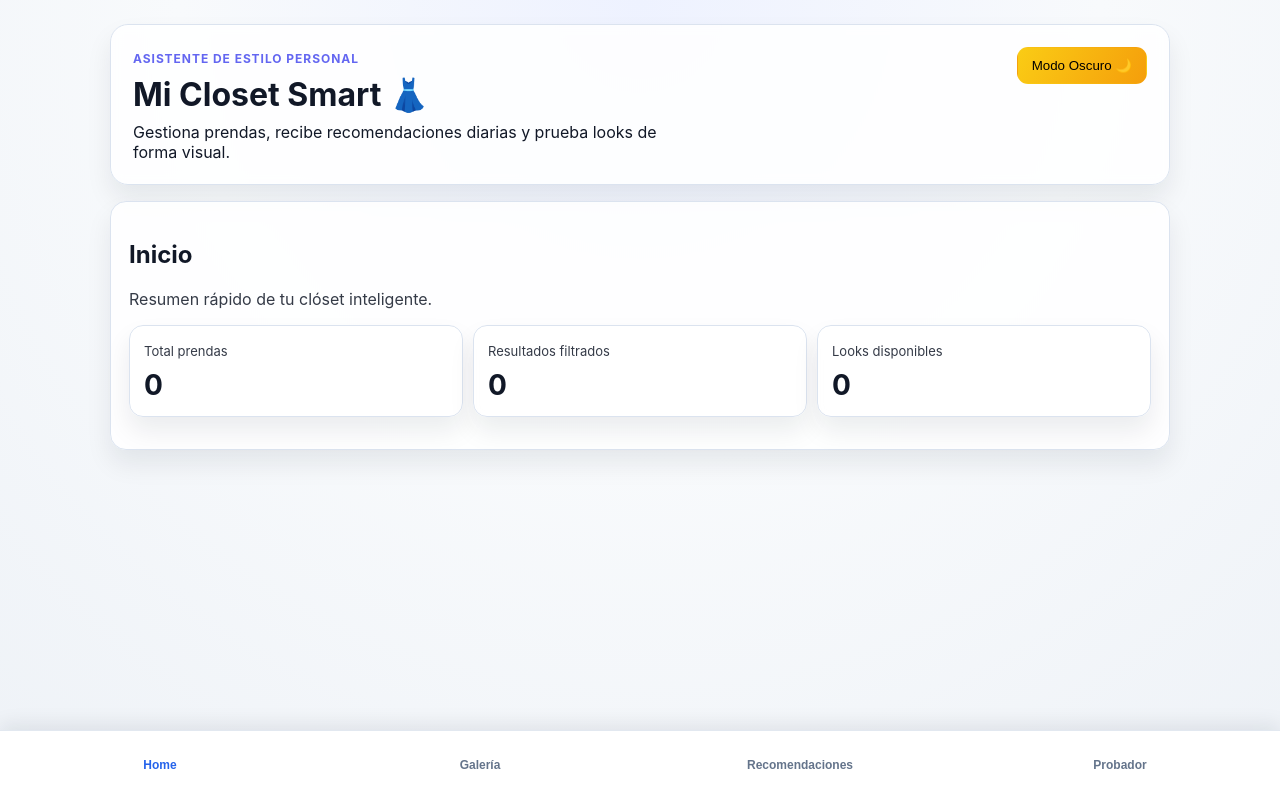
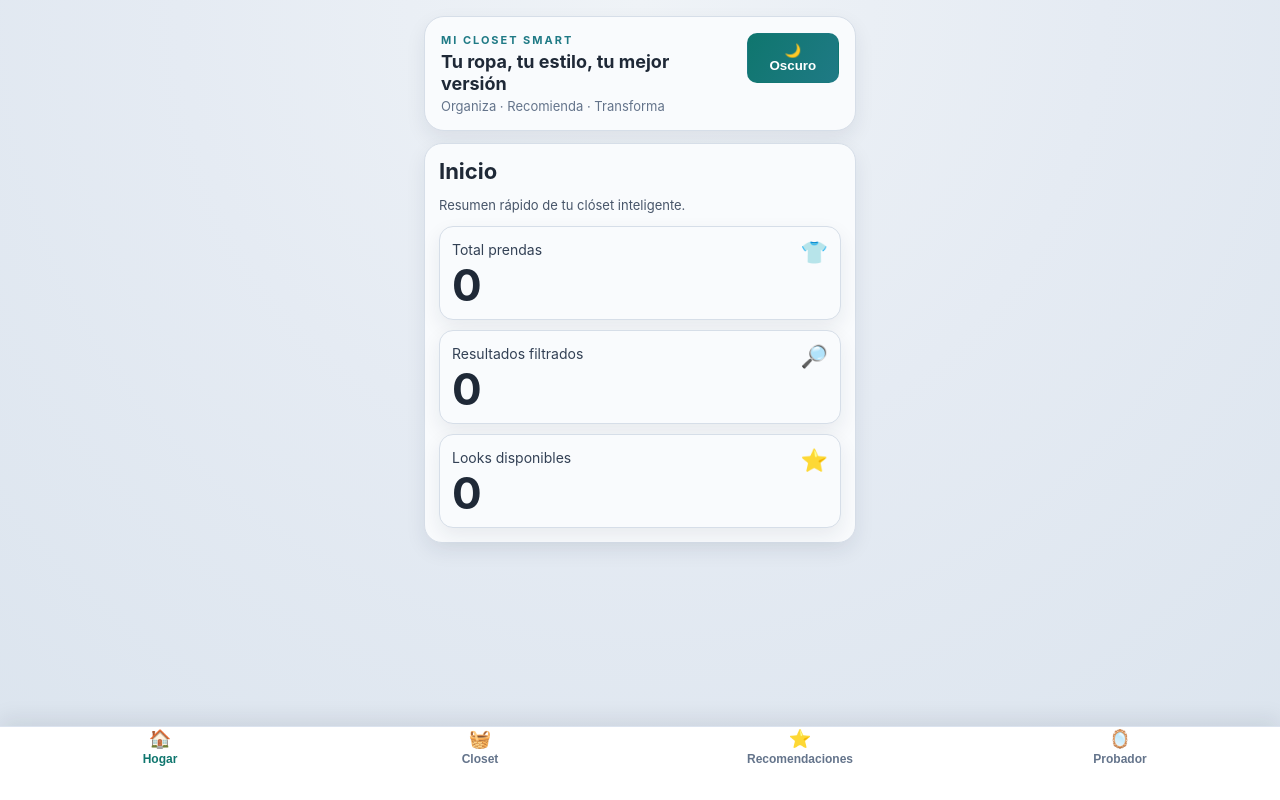
Before and after one commit to sergioo77sergioo77-beep/Mi-Closet-Smart, a React (Create React App) app: page / in a window 1280 px wide. Built offline with nearby package versions, Linux system fonts and the light colour scheme.

Commit message:
Rediseña la UI móvil de todas las pantallas sin cambiar lógica

```diff
--- a/src/App.css
+++ b/src/App.css
@@ -9,223 +9,209 @@
 body {
   margin: 0;
   font-family: "Inter", "Segoe UI", Arial, sans-serif;
+  background: radial-gradient(circle at top, #eff3f7 0%, #e5ebf3 45%, #dbe4ee 100%);
 }
 
 .app {
   min-height: 100vh;
-  padding: 24px;
-  padding-bottom: 100px;
-  background: radial-gradient(circle at top, #eef2ff 0%, #f8fafc 45%, #eef2f7 100%);
-  color: #111827;
+  color: #1f2937;
+  padding: 16px 14px 100px;
+  max-width: 460px;
+  margin: 0 auto;
 }
 
 .app.dark {
-  background: radial-gradient(circle at top, #1d2a44 0%, #0f172a 50%, #090f1f 100%);
+  background: linear-gradient(180deg, #0f172a 0%, #111827 100%);
   color: #f8fafc;
 }
 
 .header,
 .panel,
-.stat-card {
-  border: 1px solid #dbe3ef;
-  background: rgba(255, 255, 255, 0.84);
-  backdrop-filter: blur(6px);
-  box-shadow: 0 14px 26px rgba(15, 23, 42, 0.08);
+.stat-card,
+.card,
+input,
+select {
+  border: 1px solid #d6dee8;
+  background: #f9fbfd;
+  box-shadow: 0 8px 20px rgba(30, 41, 59, 0.08);
 }
 
 .app.dark .header,
 .app.dark .panel,
-.app.dark .stat-card {
-  border: 1px solid #334155;
-  background: rgba(15, 23, 42, 0.7);
+.app.dark .stat-card,
+.app.dark .card,
+.app.dark input,
+.app.dark select {
+  background: #111c2f;
+  border-color: #334155;
+  color: #f8fafc;
 }
 
 .header {
-  max-width: 1060px;
-  margin: 0 auto 16px;
-  padding: 22px;
-  border-radius: 18px;
+  border-radius: 20px;
+  padding: 16px;
+  margin-bottom: 12px;
   display: flex;
   justify-content: space-between;
-  gap: 14px;
+  gap: 10px;
   align-items: flex-start;
 }
 
+.brand-block {
+  display: flex;
+  flex-direction: column;
+  gap: 4px;
+}
+
 .eyebrow {
-  font-size: 12px;
-  text-transform: uppercase;
-  letter-spacing: 0.08em;
-  color: #6366f1;
+  font-size: 11px;
+  letter-spacing: 0.18em;
   font-weight: 700;
+  color: #1f7a85;
 }
 
 h1 {
-  margin: 8px 0 8px;
+  margin: 0;
+  font-size: 18px;
+  line-height: 1.2;
+}
+
+h2 {
+  margin: 0 0 4px;
+  font-size: 22px;
+}
+
+h3 {
+  margin: 0;
 }
 
 .header p {
   margin: 0;
-  max-width: 560px;
+  color: #64748b;
+  font-size: 13px;
+}
+
+.panel {
+  border-radius: 18px;
+  padding: 14px;
 }
 
 .stats-grid {
-  max-width: 1060px;
-  margin: 0 auto 14px;
   display: grid;
-  grid-template-columns: repeat(auto-fit, minmax(150px, 1fr));
   gap: 10px;
 }
 
 .stat-card {
   border-radius: 14px;
-  padding: 14px;
+  padding: 12px;
+  position: relative;
 }
 
 .stat-card span {
-  font-size: 13px;
-  opacity: 0.85;
+  color: #334155;
+  font-size: 14px;
+}
+
+.stat-card i {
+  position: absolute;
+  right: 12px;
+  top: 12px;
+  font-style: normal;
+  font-size: 22px;
 }
 
 .stat-card strong {
   display: block;
-  margin-top: 8px;
-  font-size: 28px;
+  margin-top: 4px;
+  font-size: 44px;
+  line-height: 1;
 }
 
-.panel {
-  max-width: 1060px;
-  margin: 0 auto;
-  padding: 18px;
-  border-radius: 16px;
-}
-
-.tabs {
-  max-width: 1060px;
-  margin: 0 auto 14px;
-  display: flex;
-  gap: 8px;
-  flex-wrap: wrap;
-}
-
-.tabs button,
-.btn {
+.btn,
+.tabs button {
   border: 1px solid transparent;
-  border-radius: 11px;
-  padding: 10px 14px;
+  border-radius: 10px;
+  padding: 9px 12px;
   cursor: pointer;
-  background: #e5e7eb;
-  transition: all 0.2s ease;
-}
-
-.tabs button:hover,
-.btn:hover {
-  transform: translateY(-1px);
+  background: #e2e8f0;
+  color: #0f172a;
+  font-weight: 600;
 }
 
 .btn-yellow {
-  background: linear-gradient(120deg, #facc15 0%, #f59e0b 100%);
+  background: linear-gradient(120deg, #0f766e 0%, #1f7a85 100%);
+  color: white;
 }
 
-.tabs button.active,
-.btn.active {
-  background: linear-gradient(120deg, #4f46e5 0%, #2563eb 100%);
+.btn.active,
+.tabs button.active {
+  background: linear-gradient(120deg, #2563eb 0%, #1d4ed8 100%);
   color: #fff;
 }
 
 .form-grid {
   display: grid;
-  grid-template-columns: repeat(auto-fit, minmax(210px, 1fr));
   gap: 8px;
   margin-bottom: 12px;
 }
 
 input,
 select {
+  width: 100%;
   padding: 10px;
-  border-radius: 10px;
-  border: 1px solid #cbd5e1;
-  background: #fff;
-}
-
-.app.dark input,
-.app.dark select {
-  background: #0f172a;
-  color: #f8fafc;
-  border-color: #334155;
+  border-radius: 12px;
+  font-size: 14px;
 }
 
 .filtros {
-  margin: 18px 0;
-  display: flex;
-  flex-wrap: wrap;
+  margin: 14px 0;
+  display: grid;
   gap: 8px;
-  align-items: center;
-}
-
-.filtros h3 {
-  margin: 0 4px 0 0;
 }
 
 .gallery,
 .reco-grid {
   display: grid;
-  grid-template-columns: repeat(auto-fill, minmax(170px, 1fr));
-  gap: 12px;
+  grid-template-columns: repeat(2, minmax(0, 1fr));
+  gap: 10px;
 }
 
 .card {
-  padding: 10px;
   border-radius: 12px;
-  border: 1px solid #d1d5db;
-  background: #fff;
+  padding: 8px;
   display: flex;
   flex-direction: column;
   gap: 4px;
 }
 
-.app.dark .card {
-  background: #0b1222;
-  border-color: #334155;
-}
-
 .card img {
   width: 100%;
-  height: 150px;
+  height: 124px;
   object-fit: cover;
-  border-radius: 8px;
+  border-radius: 10px;
+  background: #e2e8f0;
 }
 
 .compact img {
   height: 110px;
 }
 
-.empty {
-  padding: 16px;
-  border-radius: 10px;
-  border: 1px dashed #94a3b8;
+.helper-text,
+.sugerencia-row small,
+.weather-api-row small,
+.hint {
+  color: #475569;
+  font-size: 13px;
 }
 
-.helper-text {
-  opacity: 0.85;
-}
-
-.clima-row {
+.clima-row,
+.weather-api-row,
+.sugerencia-row {
   display: flex;
   gap: 8px;
   flex-wrap: wrap;
   margin-bottom: 12px;
-}
-
-.weather-api-row {
-  display: flex;
-  gap: 10px;
   align-items: center;
-  flex-wrap: wrap;
-  margin-bottom: 10px;
-}
-
-.weather-api-row small {
-  opacity: 0.85;
 }
 
 .error-text {
@@ -233,53 +219,17 @@ select {
   margin: 0 0 12px;
 }
 
-.manual-composer {
-  margin-top: 14px;
+.preview-image {
+  width: min(100%, 260px);
+  border-radius: 12px;
+  border: 1px solid #cbd5e1;
 }
 
-.manual-composer h3 {
-  margin: 0 0 8px;
-}
-
-.sugerencia-row {
-  display: flex;
-  gap: 10px;
-  align-items: center;
-  flex-wrap: wrap;
-  margin: 8px 0 12px;
-}
-
-.sugerencia-row small {
-  opacity: 0.8;
-}
-
-.ia-result {
-  margin-top: 12px;
-  display: flex;
-  flex-direction: column;
-  gap: 10px;
-}
-
-.ia-canvas {
-  width: min(100%, 420px);
-  border-radius: 14px;
-  border: 1px solid #cbd5e1;
-  background: #0f172a;
-}
-
-.hint {
-  opacity: 0.8;
-}
-
-.preview-container {
-  margin: 4px 0 12px;
-}
-
-.preview-image {
-  width: min(100%, 280px);
+.empty {
+  border: 1px dashed #94a3b8;
   border-radius: 12px;
-  border: 1px solid #cbd5e1;
-  object-fit: cover;
+  padding: 12px;
+  grid-column: 1 / -1;
 }
 
 .bottom-nav {
@@ -287,56 +237,35 @@ select {
   bottom: 0;
   left: 0;
   right: 0;
-  height: 70px;
+  height: 74px;
   display: flex;
   justify-content: space-around;
   align-items: center;
-  background: white;
-  border-top: 1px solid #ccc;
-  z-index: 1000;
+  background: #ffffff;
+  border-top: 1px solid #dbe3ef;
+  box-shadow: 0 -8px 20px rgba(15, 23, 42, 0.08);
+  z-index: 1200;
 }
 
 .bottom-nav button {
   background: none;
   border: none;
+  color: #64748b;
   display: flex;
   flex-direction: column;
   align-items: center;
-  justify-content: center;
+  gap: 2px;
   font-size: 12px;
   font-weight: 600;
-  cursor: pointer;
   flex: 1;
   height: 100%;
 }
 
-.bottom-nav button.active {
-  color: #2563eb;
-  font-weight: bold;
+.bottom-nav button span {
+  font-size: 18px;
 }
 
-/* Bottom navigation (mobile app style) */
-.bottom-nav {
-  background: #ffffff;
-  border-top: 1px solid #e2e8f0;
-  box-shadow: 0 -6px 18px rgba(15, 23, 42, 0.08);
-  z-index: 1200;
-}
-
-.bottom-nav button {
-  color: #64748b;
-  gap: 4px;
-  min-width: 0;
-  padding: 4px 6px;
-  line-height: 1.1;
-}
-
-.bottom-nav button.active,
-.bottom-nav .active {
-  color: #2563eb;
+.bottom-nav button.active {
+  color: #0f766e;
   font-weight: 700;
 }
-
-.app {
-  padding-bottom: calc(70px + 24px);
-}
--- a/src/App.js
+++ b/src/App.js
@@ -550,13 +550,13 @@ function App() {
   return (
     <div className={darkMode ? "app dark" : "app"}>
       <header className="header">
-        <div>
-          <span className="eyebrow">Asistente de estilo personal</span>
-          <h1>Mi Closet Smart 👗</h1>
-          <p>Gestiona prendas, recibe recomendaciones diarias y prueba looks de forma visual.</p>
+        <div className="brand-block">
+          <span className="eyebrow">MI CLOSET SMART</span>
+          <h1>Tu ropa, tu estilo, tu mejor versión</h1>
+          <p>Organiza · Recomienda · Transforma</p>
         </div>
         <button className="btn btn-yellow" onClick={() => setDarkMode((prev) => !prev)}>
-          Modo {darkMode ? "Claro ☀️" : "Oscuro 🌙"}
+          {darkMode ? "☀️ Claro" : "🌙 Oscuro"}
         </button>
       </header>
 
@@ -567,14 +567,17 @@ function App() {
           <section className="stats-grid">
             <article className="stat-card">
               <span>Total prendas</span>
+              <i>👕</i>
               <strong>{prendas.length}</strong>
             </article>
             <article className="stat-card">
               <span>Resultados filtrados</span>
+              <i>🔎</i>
               <strong>{prendasFiltradas.length}</strong>
             </article>
             <article className="stat-card">
               <span>Looks disponibles</span>
+              <i>⭐</i>
               <strong>{looksParaFoto.length}</strong>
             </article>
           </section>
@@ -583,7 +586,7 @@ function App() {
 
       {pantalla === "galeria" && (
         <section className="panel">
-          <h2>Agregar prenda</h2>
+          <h2>Tu Closet Digital</h2>
           <div className="form-grid">
             <input type="text" placeholder="Nombre o detalle" value={nombre} onChange={(e) => setNombre(e.target.value)} />
 
@@ -754,7 +757,7 @@ function App() {
 
           <div className="sugerencia-row">
             <button className="btn btn-yellow" onClick={sugerirLookParaHoy}>
-              Sugerir qué ponerme hoy
+              Generar combinación
             </button>
             <small>La app usa el clima actual seleccionado en recomendaciones: {CLIMA_REGLAS[clima].etiqueta}</small>
           </div>
@@ -769,15 +772,19 @@ function App() {
 
       <nav className="bottom-nav" aria-label="Navegación principal">
         <button onClick={() => setPantalla("home")} className={pantalla === "home" ? "active" : ""}>
-          Home
+          <span>🏠</span>
+          Hogar
         </button>
         <button onClick={() => setPantalla("galeria")} className={pantalla === "galeria" ? "active" : ""}>
-          Galería
+          <span>🧺</span>
+          Closet
         </button>
         <button onClick={() => setPantalla("recomendaciones")} className={pantalla === "recomendaciones" ? "active" : ""}>
+          <span>⭐</span>
           Recomendaciones
         </button>
         <button onClick={() => setPantalla("probador")} className={pantalla === "probador" ? "active" : ""}>
+          <span>🪞</span>
           Probador
         </button>
       </nav>
```
